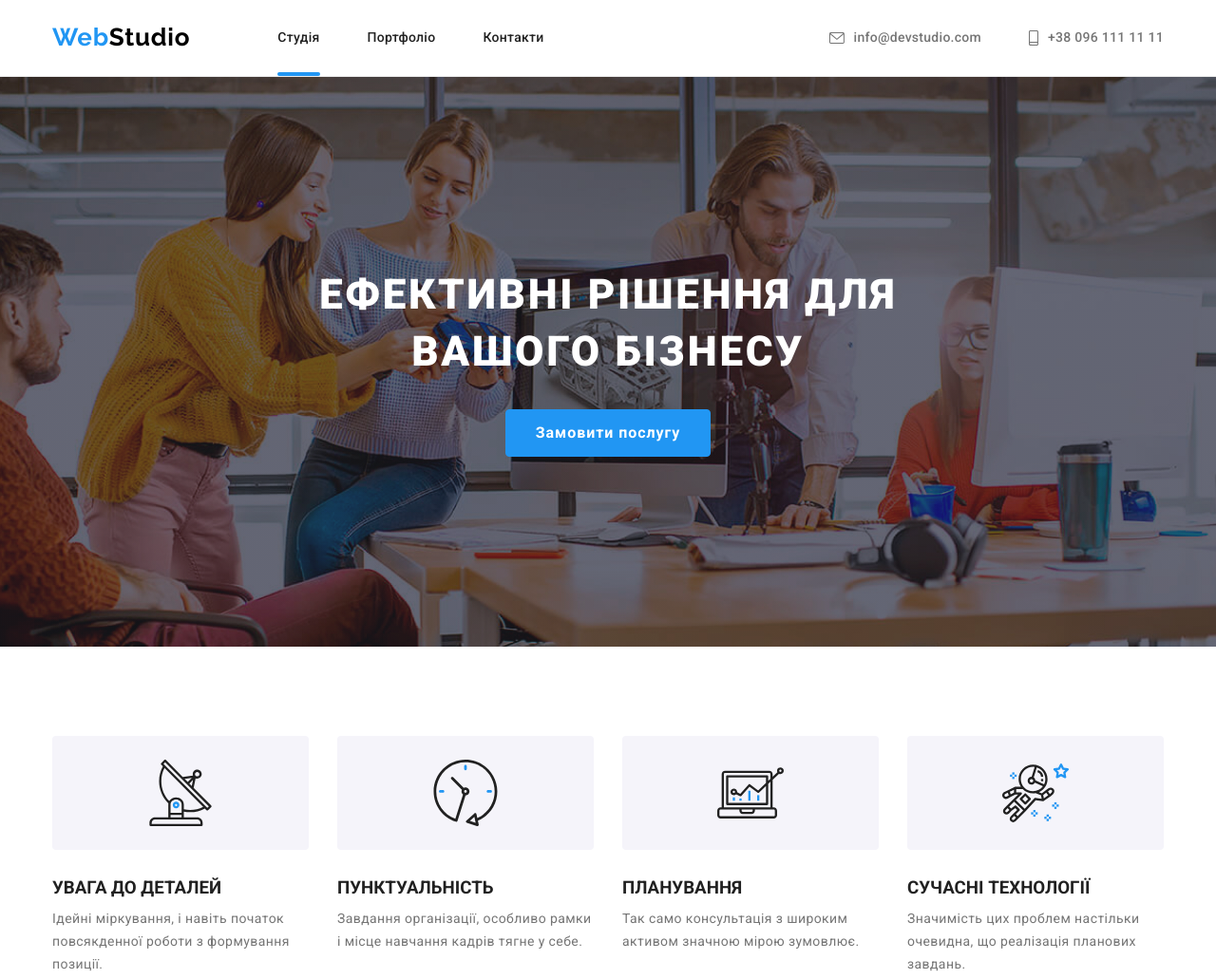
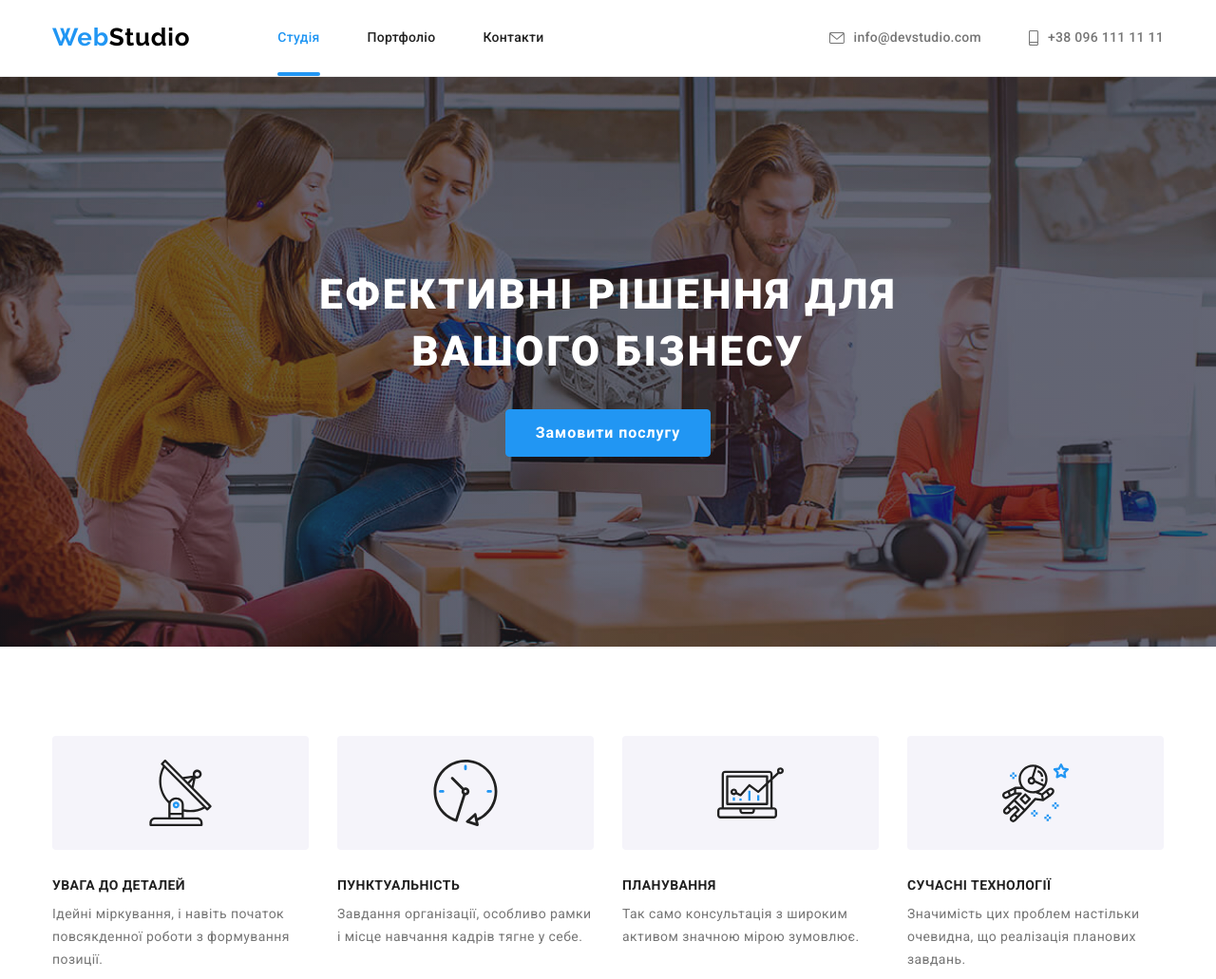
Before and after one commit to eeoooll/goit-markup-hw-07, a plain HTML site: page index.html in a window 1280 px wide. Shown: the top 1031 px of the page at 95% size. Drawn offline with nearby package versions, Linux system fonts and the light colour scheme.

Commit message:
error correction

```diff
--- a/index.html
+++ b/index.html
@@ -84,7 +84,7 @@
                   <use href="./images/sprite.svg#antenna"></use>
                 </svg>
               </div>
-              <h3 class="advantagess-list__title">УВАГА ДО ДЕТАЛЕЙ</h3>
+              <h3 class="advantagess-list__title">Увага до деталей</h3>
               <p class="advantagess-list__text">
                 Ідейні міркування, і навіть початок повсякденної роботи з
                 формування позиції.
@@ -96,7 +96,7 @@
                   <use href="./images/sprite.svg#clock"></use>
                 </svg>
               </div>
-              <h3 class="advantagess-list__title">ПУНКТУАЛЬНІСТЬ</h3>
+              <h3 class="advantagess-list__title">Пунктуальність</h3>
               <p class="advantagess-list__text">
                 Завдання організації, особливо рамки і місце навчання кадрів
                 тягне у себе.
@@ -108,7 +108,7 @@
                   <use href="./images/sprite.svg#diagram"></use>
                 </svg>
               </div>
-              <h3 class="advantagess-list__title">ПЛАНУВАННЯ</h3>
+              <h3 class="advantagess-list__title">Планування</h3>
               <p class="advantagess-list__text">
                 Так само консультація з широким активом значною мірою зумовлює.
               </p>
@@ -119,7 +119,7 @@
                   <use href="./images/sprite.svg#astronaut"></use>
                 </svg>
               </div>
-              <h3 class="advantagess-list__title">СУЧАСНІ ТЕХНОЛОГІЇ</h3>
+              <h3 class="advantagess-list__title">Сучасні технології</h3>
               <p class="advantagess-list__text">
                 Значимість цих проблем настільки очевидна, що реалізація
                 планових завдань.
--- a/sass/base/_common.scss
+++ b/sass/base/_common.scss
@@ -1,7 +1,7 @@
 .page {
+    font-family: var(--main-font-family);
     background-color: var(--background-text-color);
     color: var(--primary-text-color);
-    font-family: "Roboto", sans-serif;
   }
 
   h1,
@@ -41,7 +41,6 @@
 /* navigation */
 .nav-list__link:hover,
 .nav-list__link:focus,
-.nav-list__link_current,
 /* contacts */
 .contacts-list__link:hover,
 .contacts-list__link:focus,
--- a/sass/base/_title.scss
+++ b/sass/base/_title.scss
@@ -10,9 +10,3 @@
   letter-spacing: 0.03em;
   color: var(--title-text-color);
 }
-
-.advantagess-list__title,
-.employees-card__title {
-  color: var(--title-text-color);
-  margin-bottom: 10px;
-}
--- a/sass/layout/_advantagess.scss
+++ b/sass/layout/_advantagess.scss
@@ -21,6 +21,16 @@
     margin-bottom: 30px;
   }
 
+  .advantagess-list__title{
+    font-weight: 700;
+    font-size: 14px;
+    line-height: 1.14;
+    letter-spacing: 0.03em;
+    text-transform: uppercase;
+    color: var(--title-text-color);
+    margin-bottom: 10px;
+}
+
   .advantagess-list__text {
     font-size: 14px;
     line-height: 1.71;
--- a/sass/layout/_employees.scss
+++ b/sass/layout/_employees.scss
@@ -27,6 +27,8 @@
     line-height: 1.18;
     text-align: center;
     letter-spacing: 0.03em;
+    color: var(--title-text-color);
+    margin-bottom: 10px;
   }
 
   .employees-card__text {
--- a/sass/layout/_navigation.scss
+++ b/sass/layout/_navigation.scss
@@ -4,12 +4,12 @@
   }
 
   .logo {
-    color: var(--accent-color);
-    font-family: "Raleway", sans-serif;
+    font-family: var(--secondary-font-family);
     font-weight: 700;
     font-size: 26px;
     line-height: 1.2;
     letter-spacing: 0.03em;
+    color: var(--accent-color);
   }
 
   .logo_second_color {
@@ -40,9 +40,9 @@
 
   .nav-list__link_current{
     position: relative;
-  }
+    color: var(--accent-color);
 
-  .nav-list__link_current::after{
+    &::after{
       content:'';
       position: absolute;
       left: 0;
@@ -52,3 +52,4 @@
       background-color: var(--accent-color);
       border-radius: 2px;
     }
+  }
--- a/sass/utils/_variables.scss
+++ b/sass/utils/_variables.scss
@@ -1,4 +1,7 @@
 :root {
+    --main-font-family: "Roboto", sans-serif;
+    --secondary-font-family: "Raleway", sans-serif;
+
     --primary-text-color: #757575;
     --title-text-color: #212121;
     --background-text-color: #ffffff;
```
Also changed, not shown: css/main.css, css/main.min.css, sass/utils/_mixin.scss (deleted), sass/utils/_placeholders.scss (deleted), 2 other files. Lines whose indentation alone changed are shown as unchanged.
